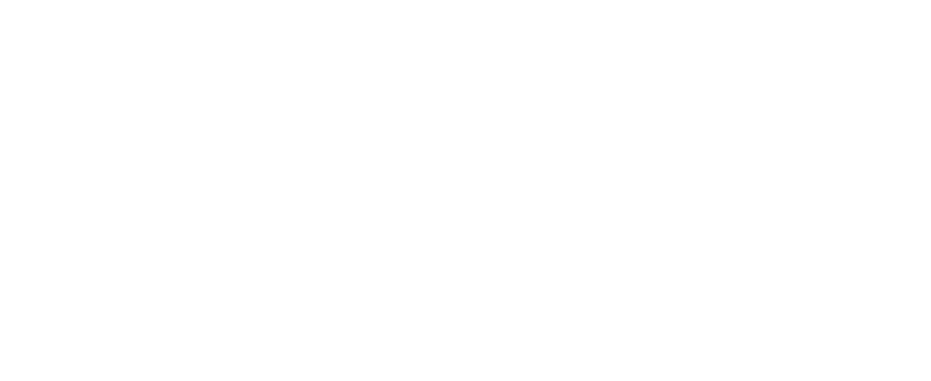
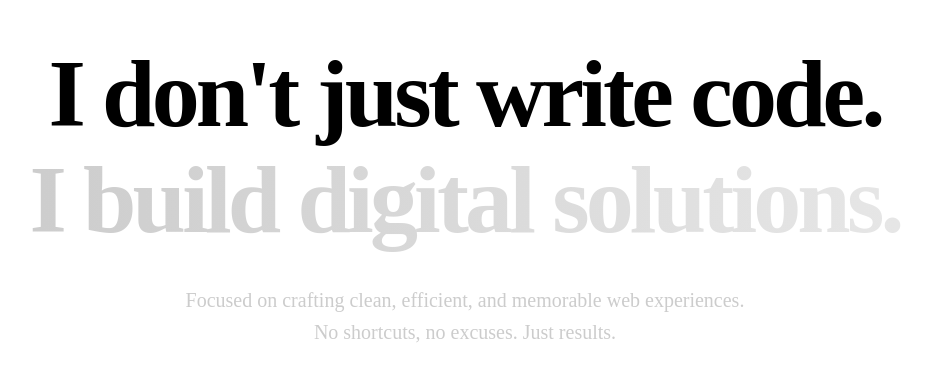
Before and after one commit to SaharMaster/portfolio, a Next.js app in the folder Desktop/PORTFOLIO/portfolio/: page / in a window 1280 px wide. Shown: the part 285-666 px from the top of the page, without its empty margins (175-1106 px from the left). Built offline with nearby package versions, Linux system fonts and the light colour scheme.

Commit message:
Fixed issue with compile. Ready to create About me Section

```diff
--- a/Desktop/PORTFOLIO/portfolio/app/page.tsx
+++ b/Desktop/PORTFOLIO/portfolio/app/page.tsx
@@ -1,7 +1,10 @@
+// FILE: app/page.tsx (Updated)
+import Intro from '@/components/Intro/Intro';
+
 export default function HomePage() {
   return (
     <main>
-      {/* Sections will be added here */}
+      <Intro />
     </main>
   );
 }
--- a/Desktop/PORTFOLIO/portfolio/components/Intro/Intro.module.scss
+++ b/Desktop/PORTFOLIO/portfolio/components/Intro/Intro.module.scss
@@ -27,6 +27,7 @@
   -webkit-background-clip: text;
   -webkit-text-fill-color: transparent;
   background-clip: text;
+  text-fill-color: transparent;
   animation: shimmer 5s infinite linear;
   background-size: 400% 100%; // Important for animation
 }
```
